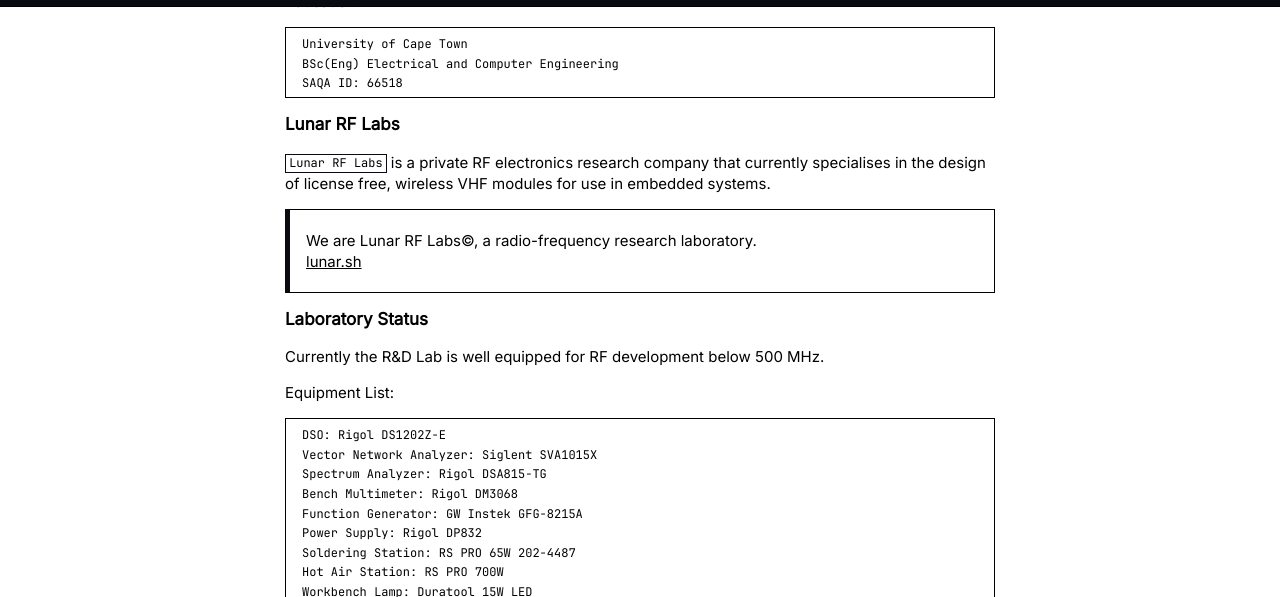
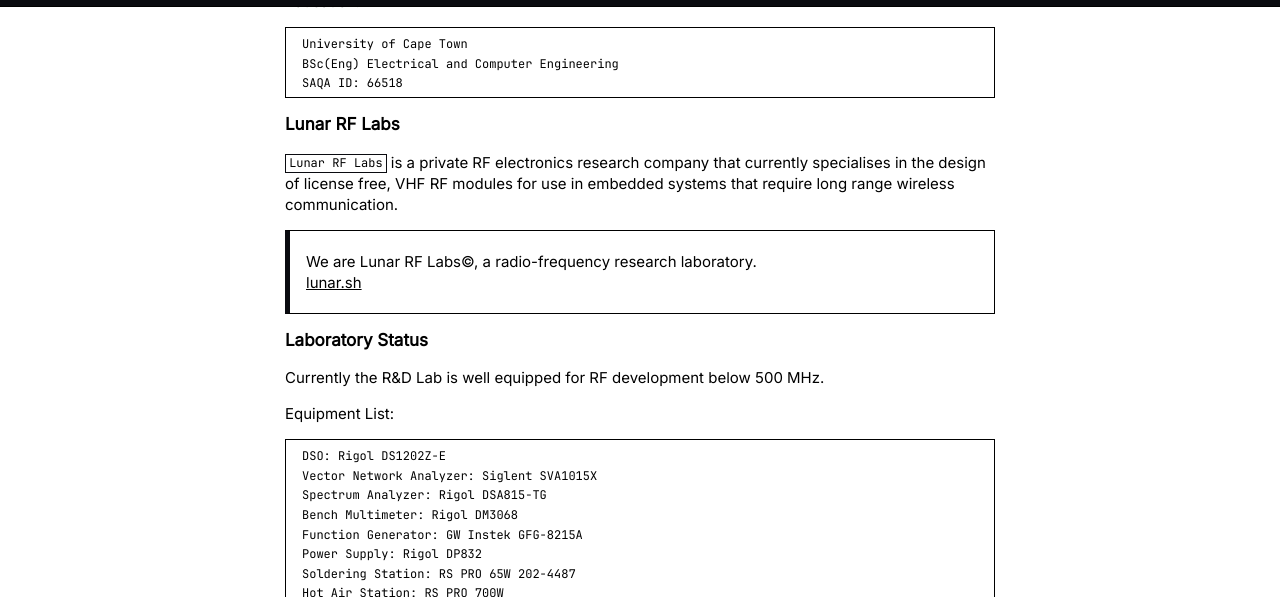
Before and after one commit to microstub/microstub.github.io, a Jekyll site: the page built from about.md, in a window 1280 px wide and 900 px high, scrolled down 834 px, cut to the strip 107-704 px from the top of the window. Built offline with Jekyll 4.4.1, drawn with Linux system fonts in a browser that asks for light colours; comment, search, counter and statistics services are not loaded.

Commit message:
Update about.md

```diff
--- a/about.md
+++ b/about.md
@@ -44,8 +44,8 @@
 # Lunar RF Labs
 
 `Lunar RF Labs` is a private RF electronics research company that currently
-specialises in the design of license free, wireless VHF modules for use in
-embedded systems.
+specialises in the design of license free, VHF RF modules for use in
+embedded systems that require long range wireless communication.
 
 > We are Lunar RF Labs©, a radio-frequency research laboratory. <br>
 [lunar.sh](https://lunar.sh)
```
